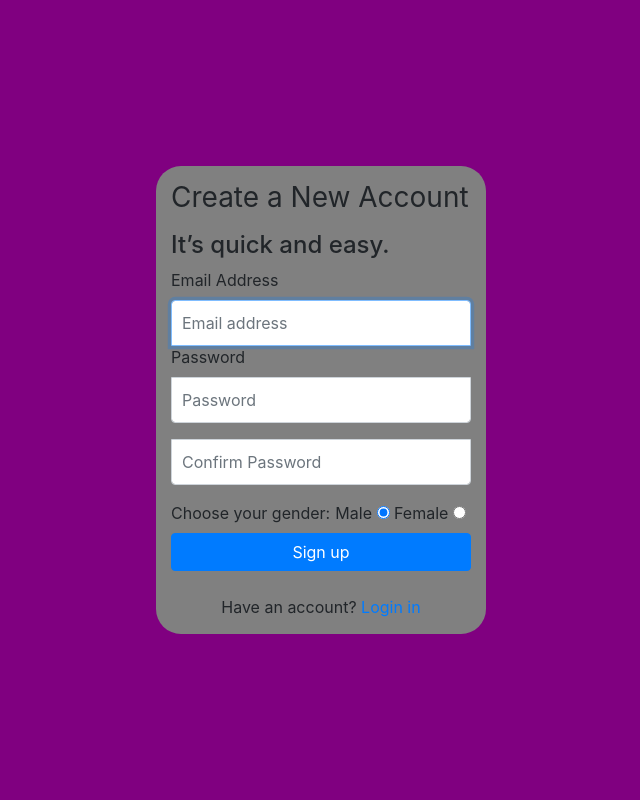
After one commit to ayoo324/CS1530, a Flask app: template templates/register.html in a window 1280 px wide. The commit adds this page. Shown: the whole page, without its empty margins (319-959 px from the left). Run offline with Flask 2, Linux system fonts and the light colour scheme; the template is opened without the code that fills it, so the values that code supplies are empty; some libraries are stand-ins or nearby versions.

Commit message:
Add files via upload

```diff
--- /dev/null
+++ b/templates/js/register.js
@@ -0,0 +1,9 @@
+var check = function() {
+    if (document.getElementById('password').value ==
+      document.getElementById('confirm_password').value) {
+
+    } else {
+      document.getElementById('message').style.color = 'red';
+      document.getElementById('message').innerHTML = 'not matching';
+    }
+  }
--- a/templates/landing.css
+++ b/templates/landing.css
@@ -1,15 +1,46 @@
-.landing {
-    float: left;
-    width: 50%;
-    position: static;
-    border: 10px solid rgb(37, 0, 245);
-    height: 800px;
-  }
-  .login{
-    float: left;
-    width: 30%;
-    position: static;
-    text-indent: 10%;
-    border: 10px solid rgb(37, 0, 245);
-    height: 800px;
-  }
+html,
+body {
+  height: 100%;
+}
+
+body{
+  display: -ms-flexbox;
+  display: flex;
+  -ms-flex-align: center;
+  align-items: center;
+  padding-top: 40px;
+  padding-bottom: 40px;
+  background-color:purple;
+
+}
+.form-signin {
+  width: 100%;
+  max-width: 330px;
+  padding: 15px;
+  margin: auto;
+  background-color: grey;
+  border-radius: 25px;
+}
+.form-signin .checkbox {
+  font-weight: 400;
+}
+.form-signin .form-control {
+  position: relative;
+  box-sizing: border-box;
+  height: auto;
+  padding: 10px;
+  font-size: 16px;
+}
+.form-signin .form-control:focus {
+  z-index: 2;
+}
+.form-signin input[type="email"] {
+  margin-bottom: -1px;
+  border-bottom-right-radius: 0;
+  border-bottom-left-radius: 0;
+}
+.form-signin input[type="password"] {
+  margin-bottom: 10px;
+  border-top-left-radius: 0;
+  border-top-right-radius: 0;
+}
--- /dev/null
+++ b/templates/register.html
@@ -0,0 +1,46 @@
+<!DOCTYPE html>
+<head>
+    <meta charset="utf-8">
+    <meta name="viewport" content="width=device-width, initial-scale=1, shrink-to-fit=no">
+    <link rel="stylesheet" href="https://stackpath.bootstrapcdn.com/bootstrap/4.3.1/css/bootstrap.min.css" integrity="sha384-ggOyR0iXCbMQv3Xipma34MD+dH/1fQ784/j6cY/iJTQUOhcWr7x9JvoRxT2MZw1T" crossorigin="anonymous">
+    <title>Login</title>
+    <link rel="stylesheet" href="landing.css">
+</head>
+<body class="text-center">
+    <form method="POST"  class="form-signin">
+        <h1 class="h3 mb-3 font-weight-normal float-left">Create a New Account</h1>
+        <h4 class="float-left ">It’s quick and easy.</h4>
+        <label class="float-left">Email Address</label>
+        <label for="inputEmail" class="sr-only">Email address</label>
+        <input type="email" id="inputEmail" class="form-control" placeholder="Email address" required autofocus>
+        <label class="float-left">Password</label>
+        <div class="form-group">
+            <input type="password" id="password" class="form-control" placeholder="Password" required>
+        </div>
+
+        <div class="form-group">
+            <input type="password" id="confirm_password" class="form-control" placeholder="Confirm Password" required>
+        </div>
+
+        <fieldset data-role="controlgroup">
+        <label class="float-left">Choose your gender:</label>
+                  <label for="male">Male</label>
+                  <input type="radio" name="gender" id="male" value="male" checked>
+                  <label for="female">Female</label>
+                  <input type="radio" name="gender" id="female" value="female">
+        </fieldset>
+        <div class="form-group m-0">
+            <button type="submit" class="btn btn-primary btn-block">
+                    Sign up
+            </button>
+        </div>
+        <div class="mt-4 text-center">
+			Have an account? <a href="landing.html">Login in</a>
+		</div>
+    </form>
+
+    <script src="https://code.jquery.com/jquery-3.3.1.slim.min.js" integrity="sha384-q8i/X+965DzO0rT7abK41JStQIAqVgRVzpbzo5smXKp4YfRvH+8abtTE1Pi6jizo" crossorigin="anonymous"></script>
+    <script src="https://cdnjs.cloudflare.com/ajax/libs/popper.js/1.14.7/umd/popper.min.js" integrity="sha384-UO2eT0CpHqdSJQ6hJty5KVphtPhzWj9WO1clHTMGa3JDZwrnQq4sF86dIHNDz0W1" crossorigin="anonymous"></script>
+    <script src="https://stackpath.bootstrapcdn.com/bootstrap/4.3.1/js/bootstrap.min.js" integrity="sha384-JjSmVgyd0p3pXB1rRibZUAYoIIy6OrQ6VrjIEaFf/nJGzIxFDsf4x0xIM+B07jRM" crossorigin="anonymous"></script>
+	<script src="js/register.js"></script>
+</body>
```
Also changed, not shown: templates/app.html (+10 -10 lines), templates/appcss.css (+21 -3 lines), templates/forget.html (added, +23 -0 lines), templates/landing.html (+34 -8 lines).
